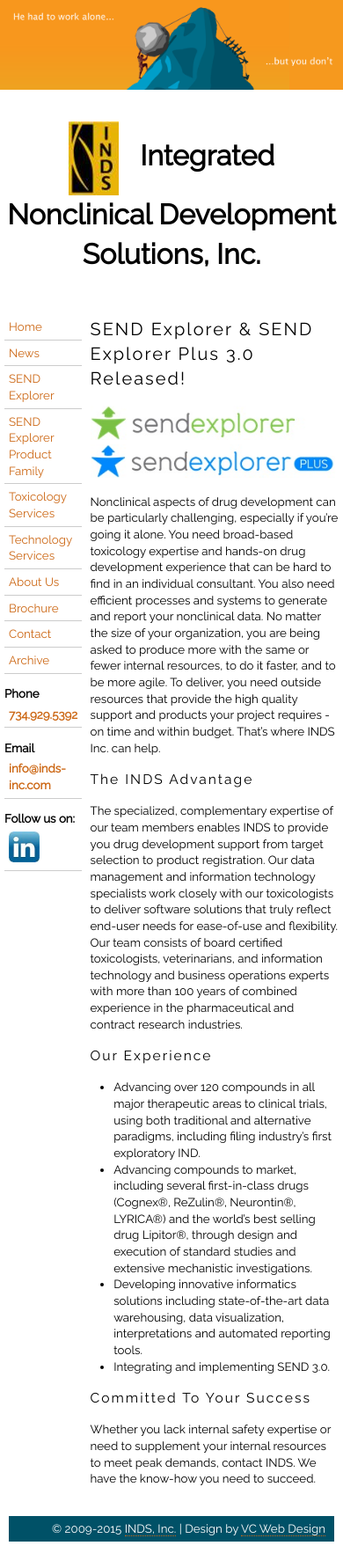
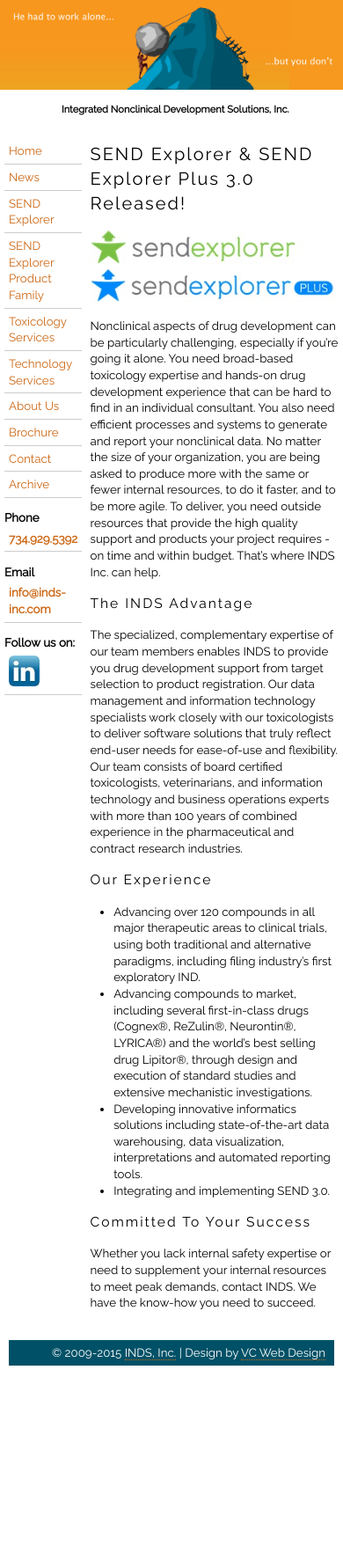
Before and after one commit to inds-inc/inds-inc.github.io, a Jekyll site: the page built from index.md, in a window 390 px wide. Shown: the whole page at 88% size. Built offline with Jekyll 4.4.1, drawn with Linux system fonts in a browser that asks for light colours; comment, search, counter and statistics services are not loaded; after the commit the page ends 1565 px from its top, so only the background shows below that.

Commit message:
fix styles

```diff
--- a/css/body.css
+++ b/css/body.css
@@ -159,6 +159,14 @@
   #header {
     margin-left: 0;
   }
+
+  #title {
+    font-size: smaller;
+  }
+
+  #title img {
+    display: none;
+  }
 }
 
 @media (max-width: 480px) {
@@ -187,4 +195,12 @@
   #header {
     margin-left: 0;
   }
+
+  #title {
+    font-size: smaller;
+  }
+
+  #title img {
+    display: none;
+  }
 }
```
